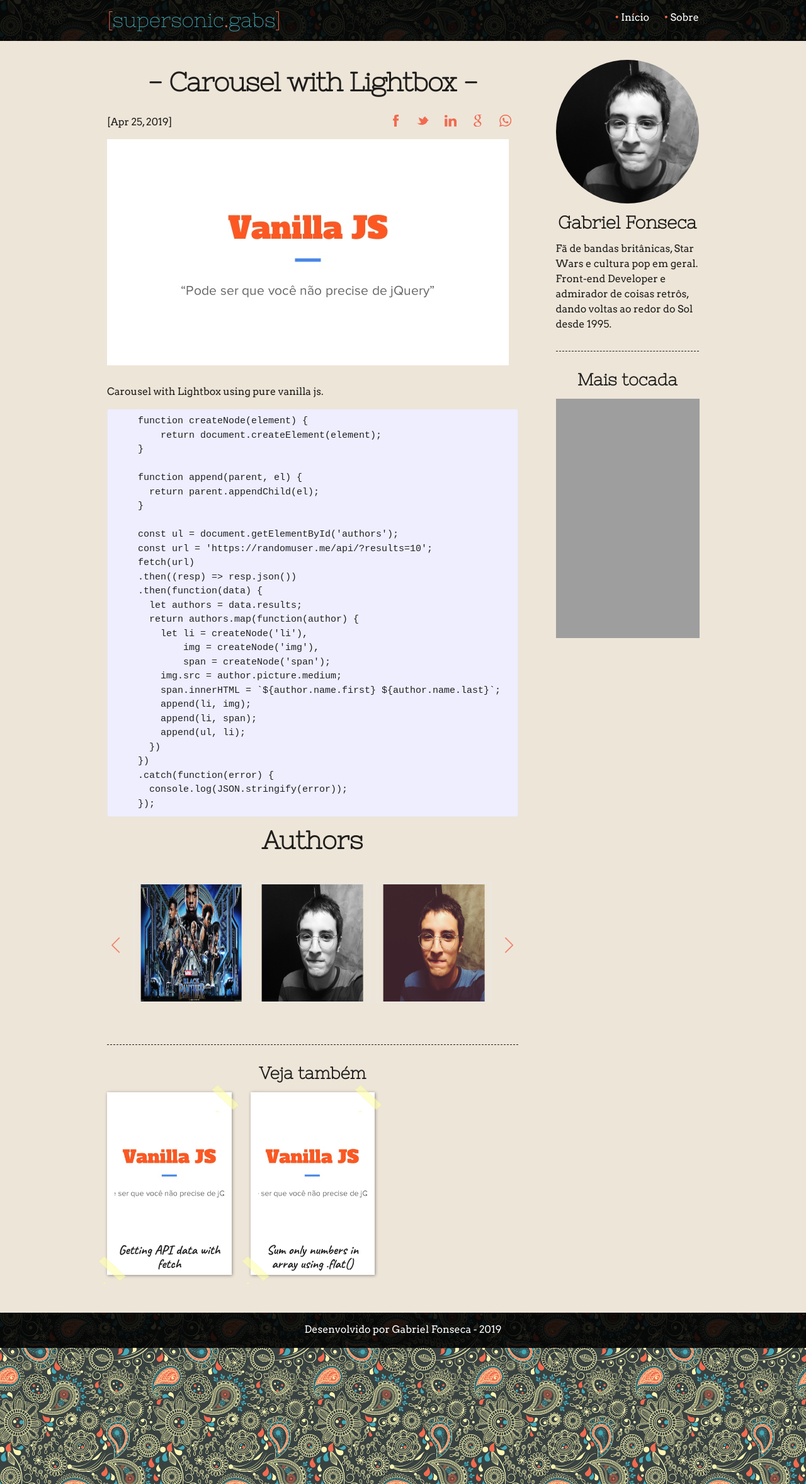
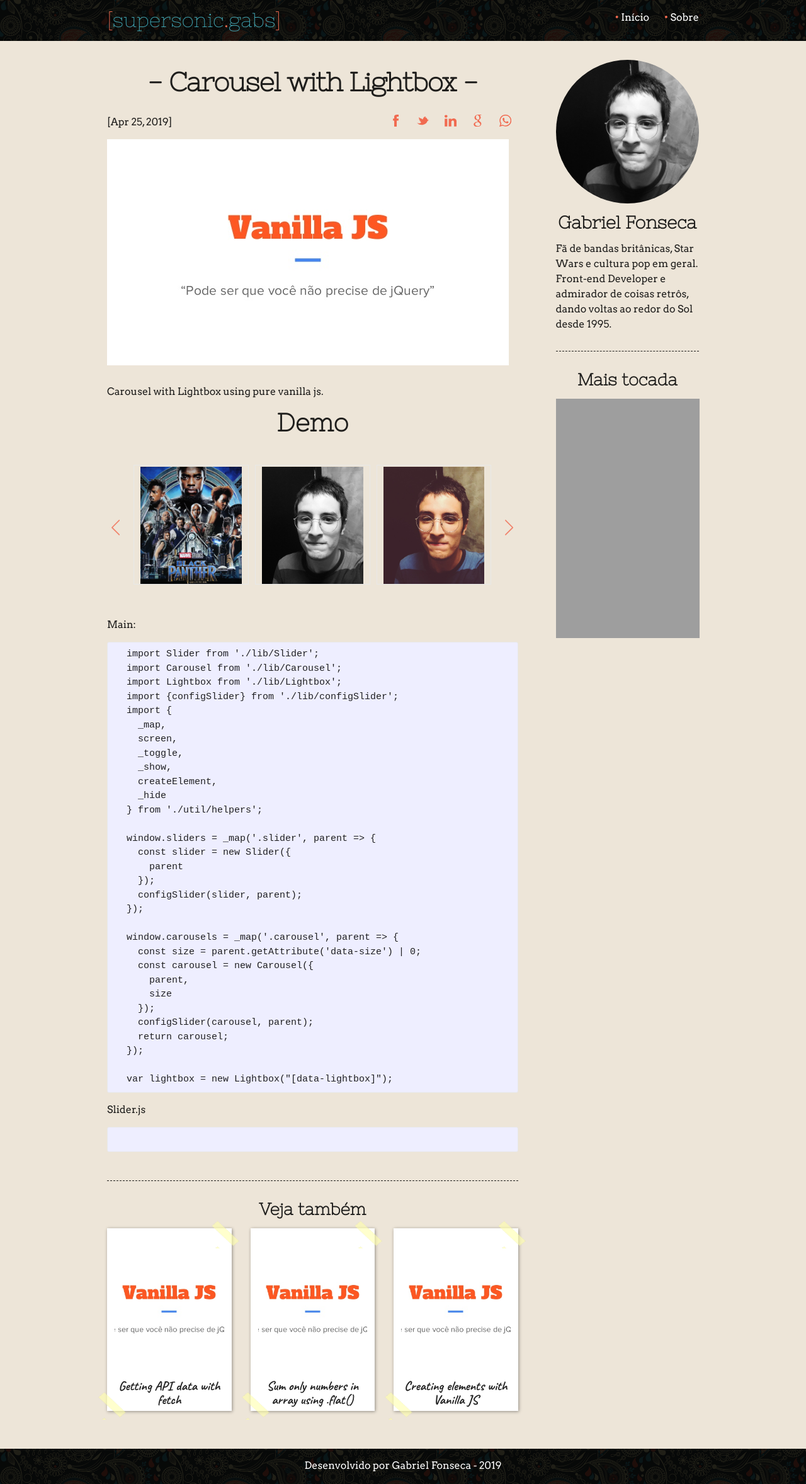
Before and after one commit to supersonicgabs/supersonicgabs.github.io, a Jekyll site: the page built from _posts/2019-04-26-Carousel-Lightbox.md, in a window 1280 px wide. Shown: the whole page at 63% size. Built offline with Jekyll 4.4.1, drawn with Linux system fonts in a browser that asks for light colours; comment, search, counter and statistics services are not loaded; grey boxes are pictures that could not be loaded.

Commit message:
- Corrections

````diff
--- a/_layouts/post.html
+++ b/_layouts/post.html
@@ -23,7 +23,7 @@
         </div>
         <h6>Veja também</h6>
         <div data-grid="spacing">
-          {% for post in site.posts limit: 3 %}
+          {% for post in site.posts limit: 4 %}
             {% if post.title == page.title %}
 
             {% else %}
@@ -32,35 +32,13 @@
                     <div class="foto">
                       <img src="{{ post.img }}" class="landscape" alt="">
                     </div>
-                    <p class="center">{{ post.title }}</p>
+                    <p class="center">
+                      <a href="{{ post.url | prepend: site.baseurl }}">{{ post.title }}</a>
+                    </p>
                   </section>
               </div>
             {% endif %}
           {% endfor %}
-          <!--<div data-cell="1of3">
-            <section data-area="polaroid">
-              <div class="foto">
-                <img src="../img/ilustrativas/black-panther.jpg" class="landscape" alt="">
-              </div>
-              <p class="center">Pantera Negra - Um filme sobre Diversidade</p>
-            </section>
-          </div>
-          <div data-cell="1of3">
-            <section data-area="polaroid">
-              <div class="foto">
-                <img src="../img/ilustrativas/black-panther.jpg" class="landscape" alt="">
-              </div>
-              <p class="center">Pantera Negra - Um filme sobre Diversidade</p>
-            </section>
-          </div>
-          <div data-cell="1of3">
-            <section data-area="polaroid">
-              <div class="foto">
-                <img src="../img/ilustrativas/black-panther.jpg" class="landscape" alt="">
-              </div>
-              <p class="center">Pantera Negra - Um filme sobre Diversidade</p>
-            </section>
-          </div>-->
         </div>
       </article>
       <div id="disqus_thread"></div>
--- a/_posts/2019-04-26-Carousel-Lightbox.md
+++ b/_posts/2019-04-26-Carousel-Lightbox.md
@@ -15,37 +15,7 @@
 
 Carousel with Lightbox using pure vanilla js.
 
-```javacript
-  function createNode(element) {
-      return document.createElement(element);
-  }
-
-  function append(parent, el) {
-    return parent.appendChild(el);
-  }
-
-  const ul = document.getElementById('authors');
-  const url = 'https://randomuser.me/api/?results=10';
-  fetch(url)
-  .then((resp) => resp.json())
-  .then(function(data) {
-    let authors = data.results;
-    return authors.map(function(author) {
-      let li = createNode('li'),
-          img = createNode('img'),
-          span = createNode('span');
-      img.src = author.picture.medium;
-      span.innerHTML = `${author.name.first} ${author.name.last}`;
-      append(li, img);
-      append(li, span);
-      append(ul, li);
-    })
-  })
-  .catch(function(error) {
-    console.log(JSON.stringify(error));
-  });
-```
-<h1>Authors</h1>
+<h1>Demo</h1>
 <div class="container-carousel">
     <section data-grid="row center" class="page-content">
         <button type="button" data-btn="link" data-control="#oculos-sol" class="icon" data-action="prev">
@@ -92,3 +62,44 @@
         </button>
     </section>
 </div>
+
+Main:
+
+```javacript
+import Slider from './lib/Slider';
+import Carousel from './lib/Carousel';
+import Lightbox from './lib/Lightbox';
+import {configSlider} from './lib/configSlider';
+import {
+  _map,
+  screen,
+  _toggle,
+  _show,
+  createElement,
+  _hide
+} from './util/helpers';
+
+window.sliders = _map('.slider', parent => {
+  const slider = new Slider({
+    parent
+  });
+  configSlider(slider, parent);
+});
+
+window.carousels = _map('.carousel', parent => {
+  const size = parent.getAttribute('data-size') | 0;
+  const carousel = new Carousel({
+    parent,
+    size
+  });
+  configSlider(carousel, parent);
+  return carousel;
+});
+
+var lightbox = new Lightbox("[data-lightbox]");
+```
+
+Slider.js
+
+```javacript
+```
--- a/_sass/_base.sass
+++ b/_sass/_base.sass
@@ -223,28 +223,11 @@
 .foto
   width: 100%
   overflow: hidden
-  position: relative
 
   img
-    position: absolute
-    left: 50%
-    top: 50%
+    width: 100%
     height: 100%
-    width: auto
-    -webkit-transform: translate(-50%,-50%)
-    -ms-transform: translate(-50%,-50%)
-    -moz-transform: translate(-50%,-50%)
-    -o-transform: translate(-50%,-50%)
-    transform: translate(-50%,-50%)
-
-  img.portrait
-    width: 100%
-    height: auto
-
-  img.landscape
-    width: auto
-    max-width: unset
-    height: 100%
+    object-fit: cover
 
 [data-area~="content-list"]
   padding-right: $spacing-unit
@@ -254,3 +237,6 @@
 
 #disqus_thread
   padding-top: $spacing-unit
+
+[data-lightbox]
+  cursor: pointer
--- a/_sass/module/_data-modal.sass
+++ b/_sass/module/_data-modal.sass
@@ -21,6 +21,9 @@
         @include media-query($on-palm)
             padding: $spacing-unit / 2
             padding-top: $spacing-unit + 10px
+
+    .lightbox-img
+        max-height: 80vh
 
     .lightbox-prev
         +media-query($on-palm)
````
